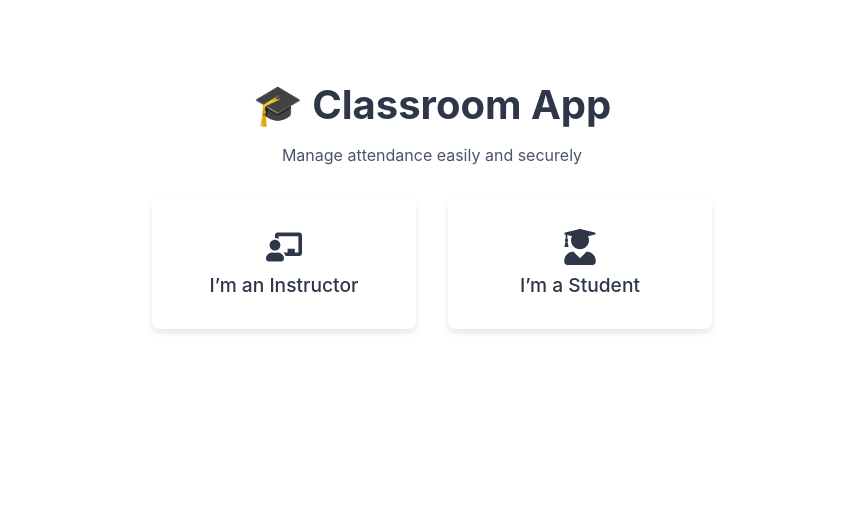
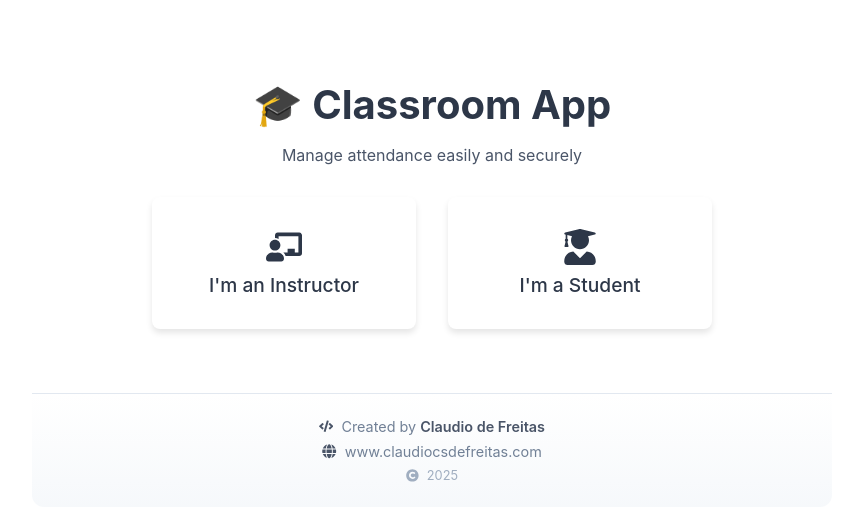
Before and after one commit to cfreitas07/classroom-app, a React (Create React App) app: page / in a window 1280 px wide. Shown: the top 520 px of the page, without its empty margins (208-1071 px from the left). Built offline with nearby package versions, Linux system fonts and the light colour scheme; the HTML template or start-up script is replaced by a standard one.

Commit message:
Final home mvp ready

```diff
--- a/src/pages/Home.jsx
+++ b/src/pages/Home.jsx
@@ -1,6 +1,6 @@
 import React from 'react';
 import { Link } from 'react-router-dom';
-import { FaChalkboardTeacher, FaUserGraduate } from 'react-icons/fa';
+import { FaChalkboardTeacher, FaUserGraduate, FaCode, FaGlobe, FaCopyright } from 'react-icons/fa';
 import styles from './Home.module.css';
 
 function Home() {
@@ -11,12 +11,92 @@ function Home() {
       <div className={styles.buttonContainer}>
         <Link to="/instructor" className={styles.card}>
           <FaChalkboardTeacher size={36} style={{ marginBottom: '0.5rem' }} />
-          I’m an Instructor
+          I'm an Instructor
         </Link>
         <Link to="/student" className={styles.card}>
           <FaUserGraduate size={36} style={{ marginBottom: '0.5rem' }} />
-          I’m a Student
+          I'm a Student
         </Link>
+      </div>
+
+      <div style={{
+        marginTop: '4rem',
+        padding: '1.5rem',
+        borderTop: '1px solid #e2e8f0',
+        color: '#718096',
+        fontSize: '0.9rem',
+        textAlign: 'center',
+        background: 'linear-gradient(to bottom, transparent, rgba(237, 242, 247, 0.5))',
+        borderRadius: '0 0 12px 12px'
+      }}>
+        <div style={{
+          display: 'flex',
+          alignItems: 'center',
+          justifyContent: 'center',
+          gap: '0.5rem',
+          marginBottom: '0.5rem'
+        }}>
+          <FaCode style={{ color: '#4a5568' }} />
+          <p style={{ margin: 0 }}>
+            Created by <a
+              href="https://www.claudiocsdefreitas.com"
+              target="_blank"
+              rel="noopener noreferrer"
+              style={{
+                color: '#4a5568',
+                textDecoration: 'none',
+                fontWeight: '600',
+                transition: 'color 0.3s ease',
+                ':hover': {
+                  color: '#2b6cb0'
+                }
+              }}
+              onMouseOver={e => e.target.style.color = '#2b6cb0'}
+              onMouseOut={e => e.target.style.color = '#4a5568'}
+            >
+              Claudio de Freitas
+            </a>
+          </p>
+        </div>
+
+        <div style={{
+          display: 'flex',
+          alignItems: 'center',
+          justifyContent: 'center',
+          gap: '0.5rem',
+          marginBottom: '0.5rem'
+        }}>
+          <FaGlobe style={{ color: '#4a5568' }} />
+          <a
+            href="https://www.claudiocsdefreitas.com"
+            target="_blank"
+            rel="noopener noreferrer"
+            style={{
+              color: '#718096',
+              textDecoration: 'none',
+              transition: 'color 0.3s ease',
+              ':hover': {
+                color: '#4a5568'
+              }
+            }}
+            onMouseOver={e => e.target.style.color = '#4a5568'}
+            onMouseOut={e => e.target.style.color = '#718096'}
+          >
+            www.claudiocsdefreitas.com
+          </a>
+        </div>
+
+        <div style={{
+          display: 'flex',
+          alignItems: 'center',
+          justifyContent: 'center',
+          gap: '0.5rem',
+          color: '#a0aec0',
+          fontSize: '0.8rem'
+        }}>
+          <FaCopyright />
+          <span>2025</span>
+        </div>
       </div>
     </div>
   );
--- a/src/pages/Student.jsx
+++ b/src/pages/Student.jsx
@@ -72,6 +72,26 @@ function Student() {
     }
   };
 
+  const buttonStyle = {
+    padding: '10px 20px',
+    width: '100%',
+    backgroundColor: '#4CAF50',
+    color: 'white',
+    border: 'none',
+    borderRadius: '4px',
+    cursor: 'pointer',
+    fontSize: '1rem',
+    fontWeight: '500',
+    transition: 'all 0.3s ease',
+    marginTop: '10px',
+  };
+
+  const buttonHoverStyle = {
+    backgroundColor: '#45a049',
+    transform: 'translateY(-2px)',
+    boxShadow: '0 4px 6px rgba(0, 0, 0, 0.1)',
+  };
+
   return (
     <div style={{ maxWidth: 400, margin: '60px auto', textAlign: 'center' }}>
       <h2>Student Check-In</h2>
@@ -83,7 +103,12 @@ function Student() {
         onChange={(e) => setEnrollmentCode(e.target.value.toUpperCase())}
         style={{ width: '100%', padding: 10, margin: '10px 0' }}
       />
-      <button onClick={handleJoinClass} style={{ padding: 10, width: '100%' }}>
+      <button
+        onClick={handleJoinClass}
+        style={buttonStyle}
+        onMouseOver={(e) => Object.assign(e.target.style, buttonHoverStyle)}
+        onMouseOut={(e) => Object.assign(e.target.style, buttonStyle)}
+      >
         Join Class
       </button>
 
@@ -103,14 +128,27 @@ function Student() {
             onChange={(e) => setAttendanceCode(e.target.value)}
             style={{ width: '100%', padding: 10, margin: '10px 0' }}
           />
-          <button onClick={handleSubmitAttendance} style={{ padding: 10, width: '100%' }}>
+          <button
+            onClick={handleSubmitAttendance}
+            style={buttonStyle}
+            onMouseOver={(e) => Object.assign(e.target.style, buttonHoverStyle)}
+            onMouseOut={(e) => Object.assign(e.target.style, buttonStyle)}
+          >
             Submit Attendance
           </button>
         </>
       )}
 
       {statusMessage && (
-        <p style={{ marginTop: 20 }}>{statusMessage}</p>
+        <p style={{
+          marginTop: 20,
+          padding: '10px',
+          backgroundColor: statusMessage.includes('✅') ? '#e8f5e9' : '#ffebee',
+          borderRadius: '4px',
+          color: statusMessage.includes('✅') ? '#2e7d32' : '#c62828'
+        }}>
+          {statusMessage}
+        </p>
       )}
     </div>
   );
```
